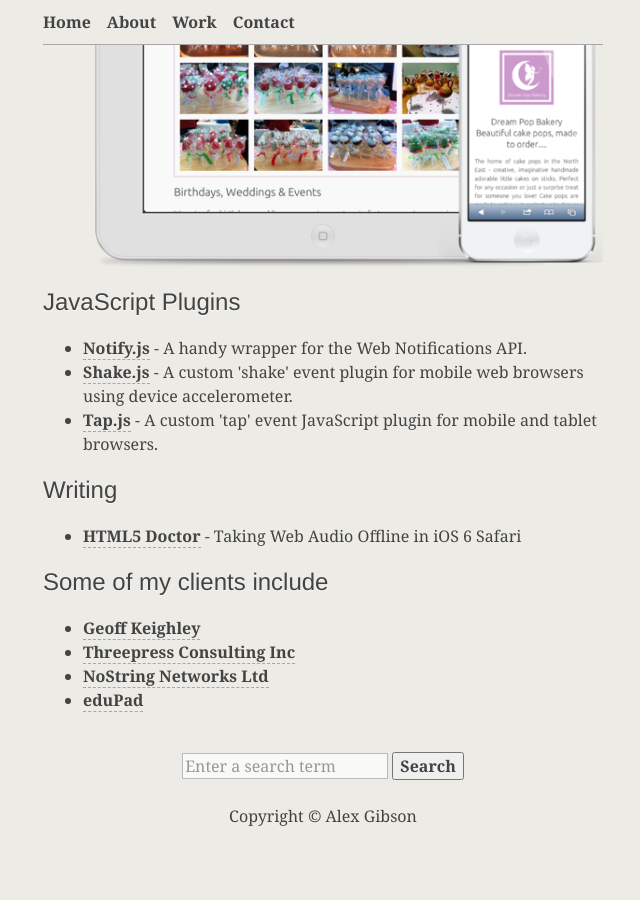
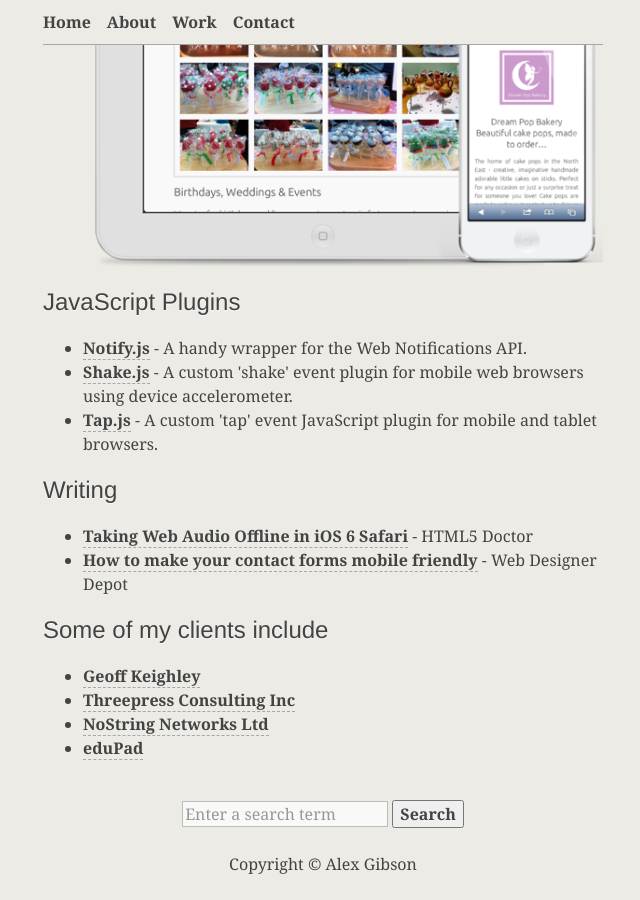
Before and after one commit to alexgibson/alxgbsn.co.uk, a Jekyll site: the page built from work/index.html, in a window 1280 px wide and 900 px high, scrolled down 4191 px. Shown: the whole window, without its empty margins (317-957 px from the left). Built offline with Jekyll 4.4.1, drawn with Linux system fonts in a browser that asks for light colours; Markdown is read by kramdown in place of the engine named in the settings; comment, search, counter and statistics services are not loaded; before the commit the page ends 5043 px from its top, so only the background shows below that.

Commit message:
Add WDD post link to writing section

```diff
--- a/work/index.html
+++ b/work/index.html
@@ -132,7 +132,8 @@
 		<h2>Writing</h2>
 
 		<ul>
-			<li><a href="http://html5doctor.com/taking-web-audio-offline-in-ios-6-safari/">HTML5 Doctor</a> - Taking Web Audio Offline in iOS 6 Safari</li>
+			<li><a href="http://html5doctor.com/taking-web-audio-offline-in-ios-6-safari/">Taking Web Audio Offline in iOS 6 Safari</a> - HTML5 Doctor</li>
+			<li><a href="http://www.webdesignerdepot.com/2013/03/how-to-make-your-contact-forms-mobile-friendly/">How to make your contact forms mobile friendly</a> - Web Designer Depot</li>
 		</ul>
 	</section>
 
```
Also changed, not shown: 3 other files.
